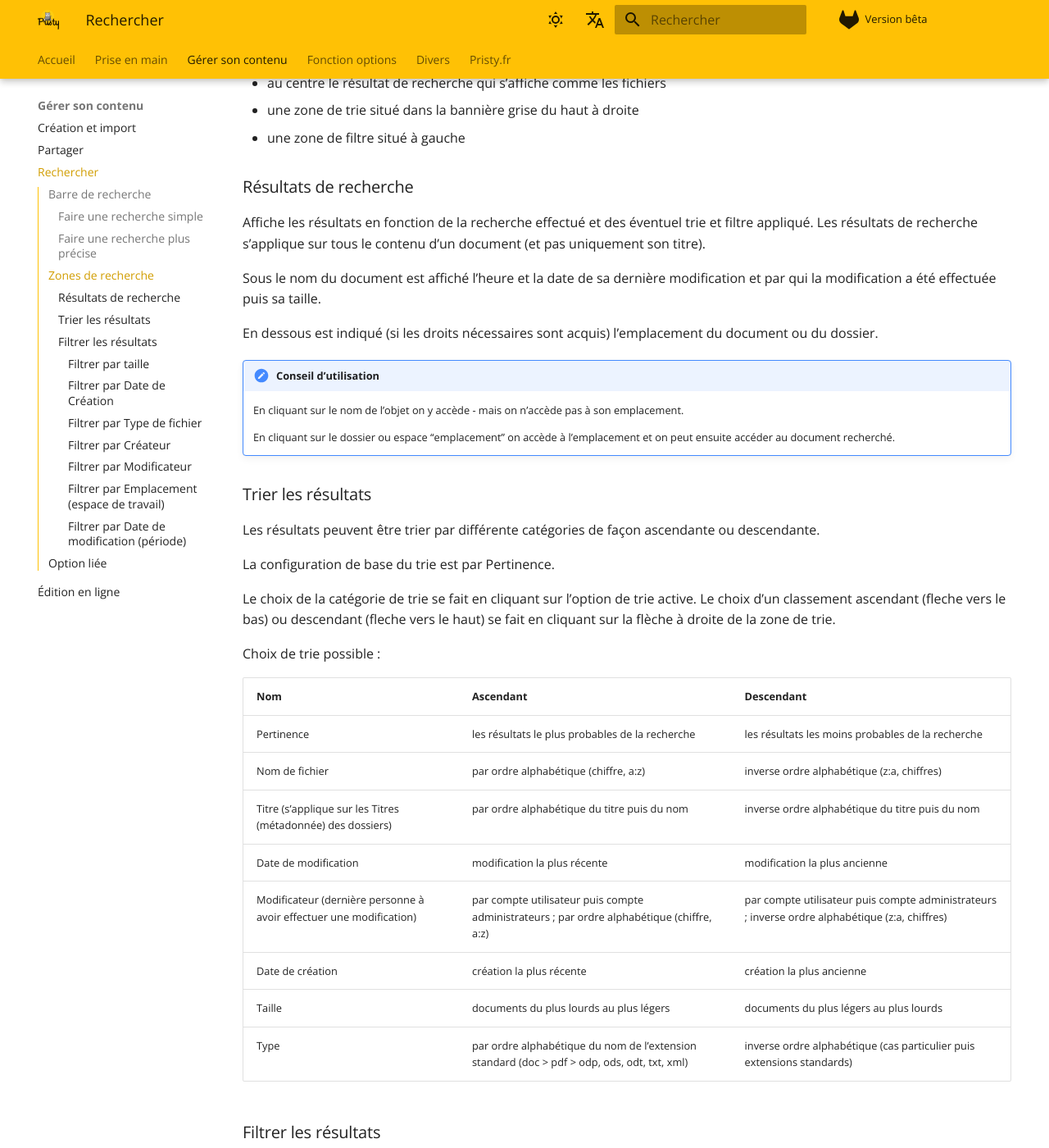
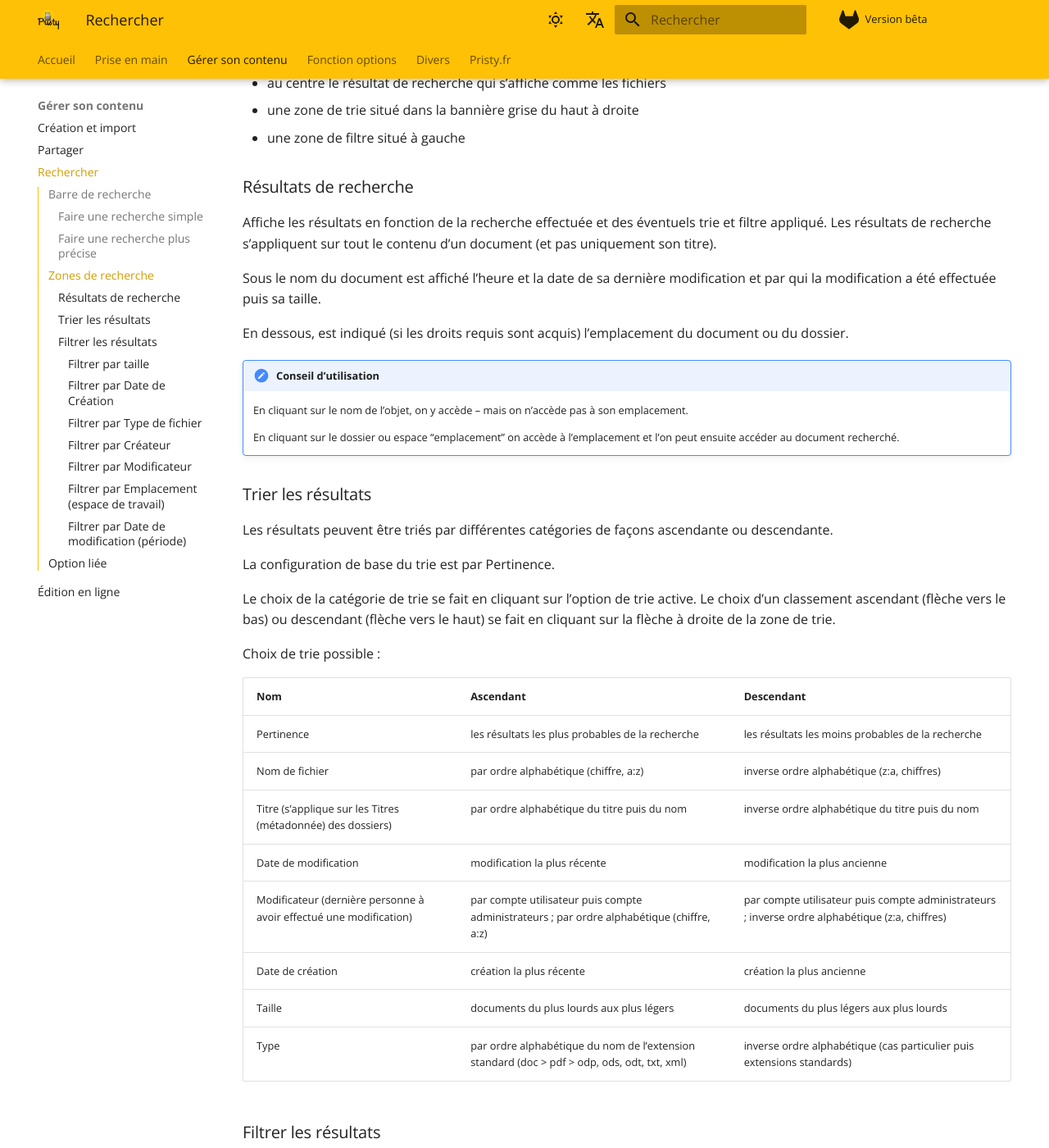
Before and after one commit to jecicorp/pristy-documentation, an MkDocs documentation site: the page built from docs/rechercher.md, in a window 1280 px wide and 1400 px high, scrolled down 1101 px. Shown: the whole window at 82% size. Built offline with MkDocs 1.6.1 and Material for MkDocs 9.7.7, drawn with Linux system fonts in a browser that asks for light colours; comment, search, counter and statistics services are not loaded; some of the changed text lies outside the part shown.

Commit message:
Correction page recherche

```diff
--- a/docs/rechercher.md
+++ b/docs/rechercher.md
@@ -44,7 +44,7 @@ Vous pouvez restreindre la recherche depuis la barre de recherche pour chercher
 
     - Cliquer dans la barre de recherche
     - Saisissez un ou plusieurs mots
-    - Cocher la case "Espace de travail "
+    - Cocher la case "Espace de travail"
     - Appuyer sur la touche "entré" de votre clavier pour lancer la recherche
 
 ## Zones de recherche
@@ -58,50 +58,50 @@ Il y a trois espaces dans le résultat de recherche :
 
 ### Résultats de recherche
 
-Affiche les résultats en fonction de la recherche effectué et des éventuel trie et filtre appliqué.
-Les résultats de recherche s'applique sur tous le contenu d'un document (et pas uniquement son titre).
+Affiche les résultats en fonction de la recherche effectuée et des éventuels trie et filtre appliqué.
+Les résultats de recherche s'appliquent sur tout le contenu d'un document (et pas uniquement son titre).
 
 Sous le nom du document est affiché l'heure et la date de sa dernière modification et par qui la modification a été effectuée puis sa taille.
 
-En dessous est indiqué (si les droits nécessaires sont acquis) l'emplacement du document ou du dossier.
+En dessous, est indiqué (si les droits requis sont acquis) l'emplacement du document ou du dossier.
 
 !!! note "Conseil d'utilisation"
-      En cliquant sur le nom de l'objet on y accède - mais on n'accède pas à son emplacement.
+      En cliquant sur le nom de l'objet, on y accède – mais on n'accède pas à son emplacement.
 
-      En cliquant sur le dossier ou espace "emplacement" on accède à l'emplacement et on peut ensuite accéder au document recherché.
+      En cliquant sur le dossier ou espace "emplacement" on accède à l'emplacement et l'on peut ensuite accéder au document recherché.
 
 ### Trier les résultats
 
-Les résultats peuvent être trier par différente catégories de façon ascendante ou descendante.
+Les résultats peuvent être triés par différentes catégories de façons ascendante ou descendante.
 
 La configuration de base du trie est par Pertinence.
 
 Le choix de la catégorie de trie se fait en cliquant sur l'option de trie active.
-Le choix d'un classement ascendant (fleche vers le bas) ou descendant (fleche vers le haut) se fait en cliquant sur la flèche à droite de la zone de trie.
+Le choix d'un classement ascendant (flèche vers le bas) ou descendant (flèche vers le haut) se fait en cliquant sur la flèche à droite de la zone de trie.
 
 Choix de trie possible :
 
 | Nom | Ascendant | Descendant |
 | --- | --- | --- |
-| Pertinence | les résultats le plus probables de la recherche | les résultats les moins probables de la recherche |
+| Pertinence | les résultats les plus probables de la recherche | les résultats les moins probables de la recherche |
 | Nom de fichier | par ordre alphabétique (chiffre, a:z) | inverse ordre alphabétique (z:a, chiffres) |
 | Titre (s'applique sur les Titres (métadonnée) des dossiers)| par ordre alphabétique du titre puis du nom | inverse ordre alphabétique du titre puis du nom |
 | Date de modification | modification la plus récente | modification la plus ancienne |
-| Modificateur (dernière personne à avoir effectuer une modification) | par compte utilisateur puis compte administrateurs ; par ordre alphabétique (chiffre, a:z) | par compte utilisateur puis compte administrateurs ; inverse ordre alphabétique (z:a, chiffres)|
+| Modificateur (dernière personne à avoir effectué une modification) | par compte utilisateur puis compte administrateurs ; par ordre alphabétique (chiffre, a:z) | par compte utilisateur puis compte administrateurs ; inverse ordre alphabétique (z:a, chiffres)|
 | Date de création | création la plus récente | création la plus ancienne |
-| Taille | documents du plus lourds au plus légers |  documents du plus légers au plus lourds |
+| Taille | documents du plus lourds aux plus légers |  documents du plus légers aux plus lourds |
 | Type | par ordre alphabétique du nom de l'extension standard (doc > pdf > odp, ods, odt, txt, xml) | inverse ordre alphabétique (cas particulier puis extensions standards) |
 
 ### Filtrer les résultats
 
-Les resultats peuvent être filtrer. Cela permet de réduire le champ de recherche.
-Si la section "Filtre de recherche" ne s'affiche pas cliquer sur le logo fichier situé au dessus de la flèche.
+Les résultats peuvent être filtrés. Cela permet de réduire le champ de recherche.
+Si la section "Filtre de recherche" ne s'affiche pas, cliquer sur le logo fichier situé au-dessus de la flèche.
 
-Pour supprimer les filtres cliquer sur "Réinitialiser tout" (en haut de la zone de filtre).
+Pour supprimer les filtres, cliquer sur "Réinitialiser tout" (en haut de la zone de filtre).
 
 #### Filtrer par taille
 
-Il existe 4 section "taille" :
+Il existe 4 sections "taille" :
 
 - Petite (moins de 1 Mo)
 - Moyenne (entre 1 Mo et 52 Mo)
```
Also changed, not shown: other parts of docs/rechercher.md (+12 -12 lines).
